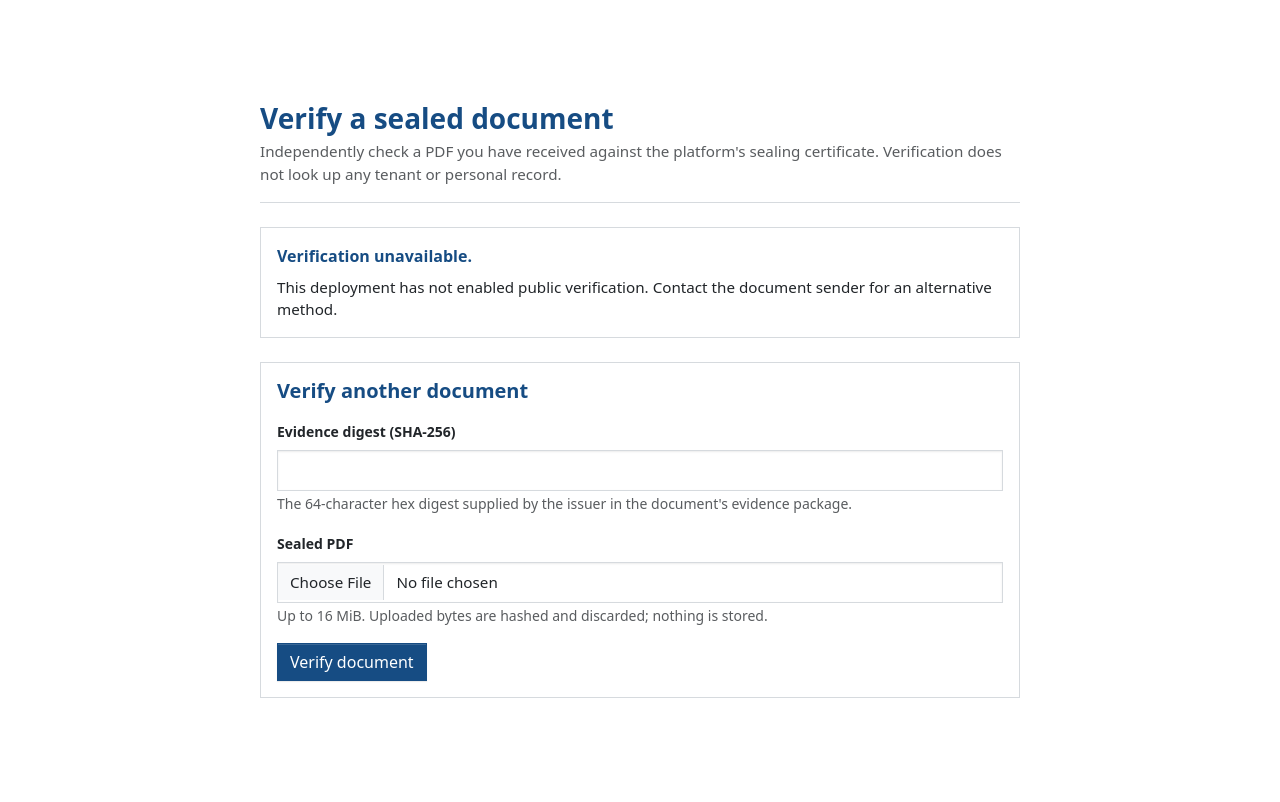
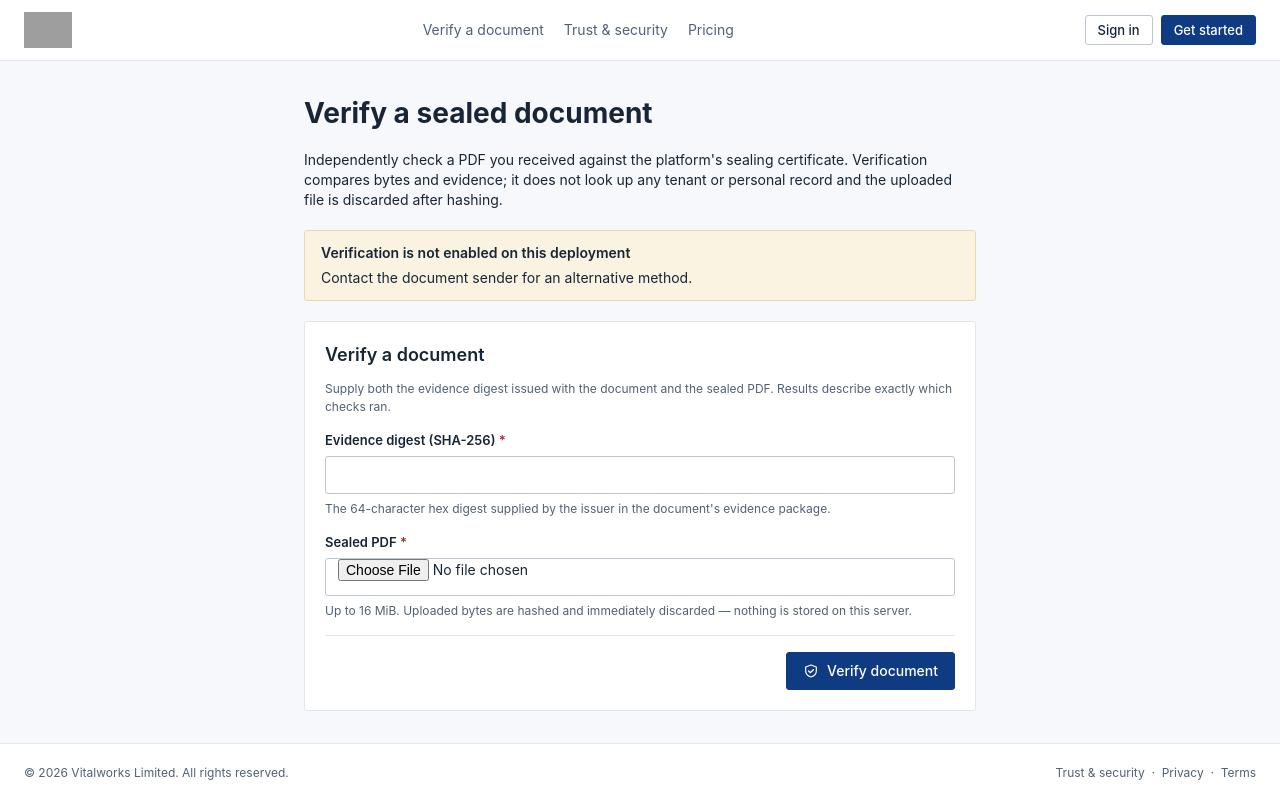
Before and after one commit to socaya/trustseal, a Python web app: template app/templates/trust/verify.html in a window 1280 px wide. Before the commit the page ends 698 px from the top, so only its background shows below. Run offline with Jinja, Linux system fonts and the light colour scheme; the template is opened without the code that fills it, so the values that code supplies are empty; some libraries are stand-ins or nearby versions; grey boxes are pictures that could not be loaded.

Commit message:
ui: Phase 2 — core workspace entry points
UI-P2.1: /welcome (and anonymous /) now render a proper public
landing on the new public layout — honest product overview
(sign, stamp, seal, verify evidence), explicit assurance-scope
disclaimer, and two primary CTAs ("Verify a document", "Sign in").
No decorative chips or AI-style hero backgrounds.

UI-P2.2: /dashboard replaces the four promotional module cards
with an operational overview — Needs your signature, Awaiting
others, Recent documents, Recent evidence events. Every panel
gracefully handles empty data without inventing values.

UI-P2.3: /verify + /verify/pdf migrated onto layouts/public.html
and the shared evidence_summary component. Result list now
separates Valid / Invalid / Indeterminate / Not checked per
check and preserves the honest-assurance language the spec
requires.

UI-P2.4: /auth/login migrated onto layouts/auth.html with the
stacked tagline lockup, labels-always-visible form fields, and
an explicit "we never disclose whether an account exists"
reassurance.

System endpoints 'system.main_views.home' and
'system.main_views.welcome' added to the public endpoint allow-list
so anonymous users reach the landing instead of being bounced to
/auth/login. Smoke-tested against the real Flask app (200 OK,
design tokens present, no AdminLTE references). 28 Phase U/V/AL
tests still pass.

```diff
--- a/app/__init__.py
+++ b/app/__init__.py
@@ -149,6 +149,10 @@ def create_app(config_class=None):
             'sign_views.download',
             'sign_views.upload_attachment',
             'sign_views.status',
+            # Public landing + root hit are explicitly anonymous.
+            # The endpoint is nested under the parent 'system' blueprint.
+            'system.main_views.home',
+            'system.main_views.welcome',
             'design_gallery_bp.gallery',
             # SAML SP endpoints are the entry point for SSO — the IdP
             # posts the response here before the user has a session.
--- a/app/templates/trust/verify.html
+++ b/app/templates/trust/verify.html
@@ -1,127 +1,157 @@
-{% extends "base.html" %}
+{% extends "layouts/public.html" %}
 
-{% block title %}Verify a sealed document · TrustSeal{% endblock %}
+{% block title %}Verify a document · TRUSTSEAL{% endblock %}
+{% block main_modifier %}ts-public-main--narrow{% endblock %}
 
-{% block login_content %}
-<div class="verify-shell" style="width: 100%; max-width: 760px;">
-  <header class="pb-3 mb-4" style="border-bottom: 1px solid #D6DADE;">
-    <h1 class="h3 mb-1" style="color: #164C83; font-weight: 600;">Verify a sealed document</h1>
-    <p class="text-muted mb-0" style="font-size: 0.95rem;">
-      Independently check a PDF you have received against the platform's
-      sealing certificate. Verification does not look up any tenant or
-      personal record.
+{% block content %}
+<header class="ts-stack" style="margin-bottom: var(--ts-space-5);">
+  <h1 class="ts-page-title">Verify a sealed document</h1>
+  <p class="ts-page-header__description">
+    Independently check a PDF you received against the platform's sealing
+    certificate. Verification compares bytes and evidence; it does not
+    look up any tenant or personal record and the uploaded file is
+    discarded after hashing.
   </p>
 </header>
 
 {% if not enabled %}
-  <section role="alert" aria-live="polite" class="p-3 mb-4"
-           style="border: 1px solid #D6DADE; background: #FFFFFF;">
-    <strong style="color: #164C83;">Verification unavailable.</strong>
-    <p class="mb-0 mt-2" style="font-size: 0.95rem;">
-      This deployment has not enabled public verification. Contact the
-      document sender for an alternative method.
-    </p>
+  <div class="ts-inline ts-inline--warning" style="margin-bottom: var(--ts-space-5);">
+    <div class="ts-inline__body">
+      <div class="ts-inline__title">Verification is not enabled on this deployment</div>
+      <p style="margin-top: 4px;">Contact the document sender for an alternative method.</p>
+    </div>
+  </div>
+{% endif %}
+
+{% if error %}
+  <div class="ts-inline ts-inline--danger" style="margin-bottom: var(--ts-space-5);" role="alert" aria-live="polite">
+    <div class="ts-inline__body">
+      <div class="ts-inline__title">Request rejected</div>
+      <p style="margin-top: 4px;">{{ error }}</p>
+    </div>
+  </div>
+{% endif %}
+
+{% if verdict %}
+  {% set verdict_tone = {
+      'valid': 'success',
+      'untrusted': 'warning',
+      'mismatch': 'danger',
+      'invalid': 'danger'
+  }.get(verdict, 'indeterminate') %}
+  {% set verdict_label = {
+      'valid': 'Valid',
+      'untrusted': 'Untrusted',
+      'mismatch': 'Invalid',
+      'invalid': 'Invalid'
+  }.get(verdict, 'Indeterminate') %}
+
+  <section class="ts-panel" aria-labelledby="verdict-heading" style="margin-bottom: var(--ts-space-5);">
+    <div style="display: flex; align-items: center; justify-content: space-between; gap: var(--ts-space-3);">
+      <h2 id="verdict-heading" class="ts-panel__title" style="margin: 0;">Verification result</h2>
+      <span class="ts-status ts-status--{{ verdict_tone }}">{{ verdict_label }}</span>
+    </div>
+    <p style="margin-top: var(--ts-space-3); color: var(--ts-text);">{{ verdict_detail }}</p>
+
+    {% set rows = [] %}
+    {% set _ = rows.append({
+      'label': 'Document integrity',
+      'value': 'Bytes match the recorded SHA-256.' if verdict == 'valid' else 'Byte comparison against the evidence digest failed.',
+      'state_label': 'Valid' if verdict == 'valid' else ('Invalid' if verdict in ['mismatch', 'invalid'] else 'Indeterminate'),
+      'tone': 'success' if verdict == 'valid' else ('danger' if verdict in ['mismatch', 'invalid'] else 'indeterminate'),
+    }) %}
+    {% set _ = rows.append({
+      'label': 'Platform certificate',
+      'value': 'Signature was produced by the pinned platform certificate.' if verdict in ['valid'] else 'The embedded signer certificate did not match the pinned platform certificate.',
+      'state_label': 'Valid' if verdict == 'valid' else ('Invalid' if verdict == 'untrusted' else 'Indeterminate'),
+      'tone': 'success' if verdict == 'valid' else ('warning' if verdict == 'untrusted' else 'indeterminate'),
+    }) %}
+    {% if document_sha256 %}
+      {% set _ = rows.append({
+        'label': 'Document SHA-256',
+        'value': document_sha256,
+        'state_label': 'Captured',
+        'tone': 'neutral',
+        'mono': True,
+      }) %}
+    {% endif %}
+    {% if evidence_sha256 %}
+      {% set _ = rows.append({
+        'label': 'Evidence digest (input)',
+        'value': evidence_sha256,
+        'state_label': 'Captured',
+        'tone': 'neutral',
+        'mono': True,
+      }) %}
+    {% endif %}
+    {% if certificate_sha256 %}
+      {% set _ = rows.append({
+        'label': 'Signer certificate SHA-256',
+        'value': certificate_sha256,
+        'state_label': 'Captured',
+        'tone': 'neutral',
+        'mono': True,
+      }) %}
+    {% endif %}
+    {% set _ = rows.append({
+      'label': 'Assurance tier',
+      'value': 'Platform certificate seal — not an individual signer certificate. A platform-sealed PDF proves that the TRUSTSEAL key signed these bytes; it does not independently prove that each named signatory separately produced a cryptographic signature.',
+      'state_label': 'Noted',
+      'tone': 'info',
+    }) %}
+    <div style="margin-top: var(--ts-space-4);">
+      {% include "components_ds/evidence_summary.html" %}
+    </div>
   </section>
 {% endif %}
 
-  {% if error %}
-  <section role="alert" aria-live="polite" class="p-3 mb-4"
-           style="border: 1px solid #D6DADE; background: #FFFFFF;">
-    <strong style="color: #164C83;">
-      <span aria-hidden="true">&#9888;</span>
-      Request rejected
-    </strong>
-    <p class="mb-0 mt-2" style="font-size: 0.95rem;">{{ error }}</p>
-  </section>
-  {% endif %}
-
-  {% if verdict %}
-  <section aria-labelledby="verdict-heading" class="p-3 mb-4"
-           style="border: 1px solid #D6DADE; background: #FFFFFF;">
-    <h2 id="verdict-heading" class="h5 mb-3"
-        style="color: #164C83; font-weight: 600;">
-      {% if verdict == "valid" %}
-        <span aria-hidden="true">&#10003;</span> Verified
-      {% elif verdict == "mismatch" %}
-        <span aria-hidden="true">&#8800;</span> Digest mismatch
-      {% elif verdict == "untrusted" %}
-        <span aria-hidden="true">&#8856;</span> Untrusted signer
-      {% else %}
-        <span aria-hidden="true">&#8856;</span> Verification failed
-      {% endif %}
+<section class="ts-panel" aria-labelledby="form-heading">
+  <h2 id="form-heading" class="ts-panel__title">
+    {% if verdict %}Verify another document{% else %}Verify a document{% endif %}
   </h2>
-    <p class="mb-3" style="font-size: 0.95rem;">{{ verdict_detail }}</p>
-
-    <dl class="row mb-0" style="font-size: 0.9rem;">
-      {% if document_sha256 %}
-      <dt class="col-sm-4 text-muted">Document SHA-256</dt>
-      <dd class="col-sm-8" style="font-family: monospace; word-break: break-all;">
-        {{ document_sha256 }}
-      </dd>
-      {% endif %}
-      {% if evidence_sha256 %}
-      <dt class="col-sm-4 text-muted">Evidence digest</dt>
-      <dd class="col-sm-8" style="font-family: monospace; word-break: break-all;">
-        {{ evidence_sha256 }}
-      </dd>
-      {% endif %}
-      {% if certificate_sha256 %}
-      <dt class="col-sm-4 text-muted">Signer certificate</dt>
-      <dd class="col-sm-8" style="font-family: monospace; word-break: break-all;">
-        {{ certificate_sha256 }}
-      </dd>
-      {% endif %}
-      <dt class="col-sm-4 text-muted">Assurance tier</dt>
-      <dd class="col-sm-8">
-        Platform certificate seal — not an individual signer certificate.
-      </dd>
-    </dl>
-  </section>
-  {% endif %}
-
-  <section aria-labelledby="form-heading" class="p-3"
-           style="border: 1px solid #D6DADE; background: #FFFFFF;">
-    <h2 id="form-heading" class="h5 mb-3"
-        style="color: #164C83; font-weight: 600;">
-      Verify another document
-    </h2>
+  <p class="ts-panel__meta" style="margin-bottom: var(--ts-space-4);">
+    Supply both the evidence digest issued with the document and the sealed
+    PDF. Results describe exactly which checks ran.
+  </p>
   <form method="POST" enctype="multipart/form-data"
-          action="{{ url_for('verify_views.verify_pdf') }}" novalidate>
-      <div class="mb-3">
-        <label for="evidence_sha256" class="form-label" style="font-weight: 600;">
+        action="{{ url_for('verify_views.verify_pdf') }}" novalidate
+        class="ts-stack">
+    <div class="ts-field">
+      <label class="ts-field__label" data-required="true" for="evidence_sha256">
         Evidence digest (SHA-256)
       </label>
       <input type="text" id="evidence_sha256" name="evidence_sha256"
-               required
-               pattern="[0-9a-fA-F]{64}" minlength="64" maxlength="64"
-               class="form-control"
-               style="border-radius: 0; border-color: #D6DADE; font-family: monospace;"
+             required pattern="[0-9a-fA-F]{64}" minlength="64" maxlength="64"
+             autocomplete="off"
+             class="ts-input ts-input--mono"
              aria-describedby="evidence-help">
-        <small id="evidence-help" class="form-text text-muted">
-          The 64-character hex digest supplied by the issuer in the
-          document's evidence package.
-        </small>
+      <span id="evidence-help" class="ts-field__hint">
+        The 64-character hex digest supplied by the issuer in the document's
+        evidence package.
+      </span>
     </div>
-      <div class="mb-3">
-        <label for="pdf" class="form-label" style="font-weight: 600;">
-          Sealed PDF
-        </label>
+
+    <div class="ts-field">
+      <label class="ts-field__label" data-required="true" for="pdf">Sealed PDF</label>
       <input type="file" id="pdf" name="pdf"
              accept="application/pdf,.pdf" required
-               class="form-control"
-               style="border-radius: 0; border-color: #D6DADE;"
+             class="ts-input"
              aria-describedby="pdf-help">
-        <small id="pdf-help" class="form-text text-muted">
-          Up to 16 MiB. Uploaded bytes are hashed and discarded; nothing
-          is stored.
-        </small>
+      <span id="pdf-help" class="ts-field__hint">
+        Up to 16 MiB. Uploaded bytes are hashed and immediately discarded —
+        nothing is stored on this server.
+      </span>
     </div>
-      <button type="submit" class="btn"
-              style="background-color: #164C83; color: #FFFFFF;
-                     border-radius: 0; border: 1px solid #164C83;">
+
+    <div class="ts-form-actions">
+      <button type="submit" class="ts-btn ts-btn--primary">
+        <svg width="16" height="16" viewBox="0 0 24 24" fill="none" aria-hidden="true">
+          <path d="M12 3l8 3v6c0 4-3.5 7.5-8 9-4.5-1.5-8-5-8-9V6l8-3z" stroke="currentColor" stroke-width="1.75" stroke-linejoin="round"/>
+          <path d="M8.5 12l2.5 2.5L15.5 10" stroke="currentColor" stroke-width="2" stroke-linecap="round" stroke-linejoin="round"/>
+        </svg>
         Verify document
       </button>
+    </div>
   </form>
 </section>
-</div>
 {% endblock %}
```
Also changed, not shown: app/blueprints/system/routes/main_views.py (+15 -1 lines), app/templates/auth/login.html (+47 -26 lines), app/templates/dashboard.html (+140 -81 lines), app/templates/public/landing.html (added, +109 -0 lines). Lines whose indentation alone changed are shown as unchanged.
